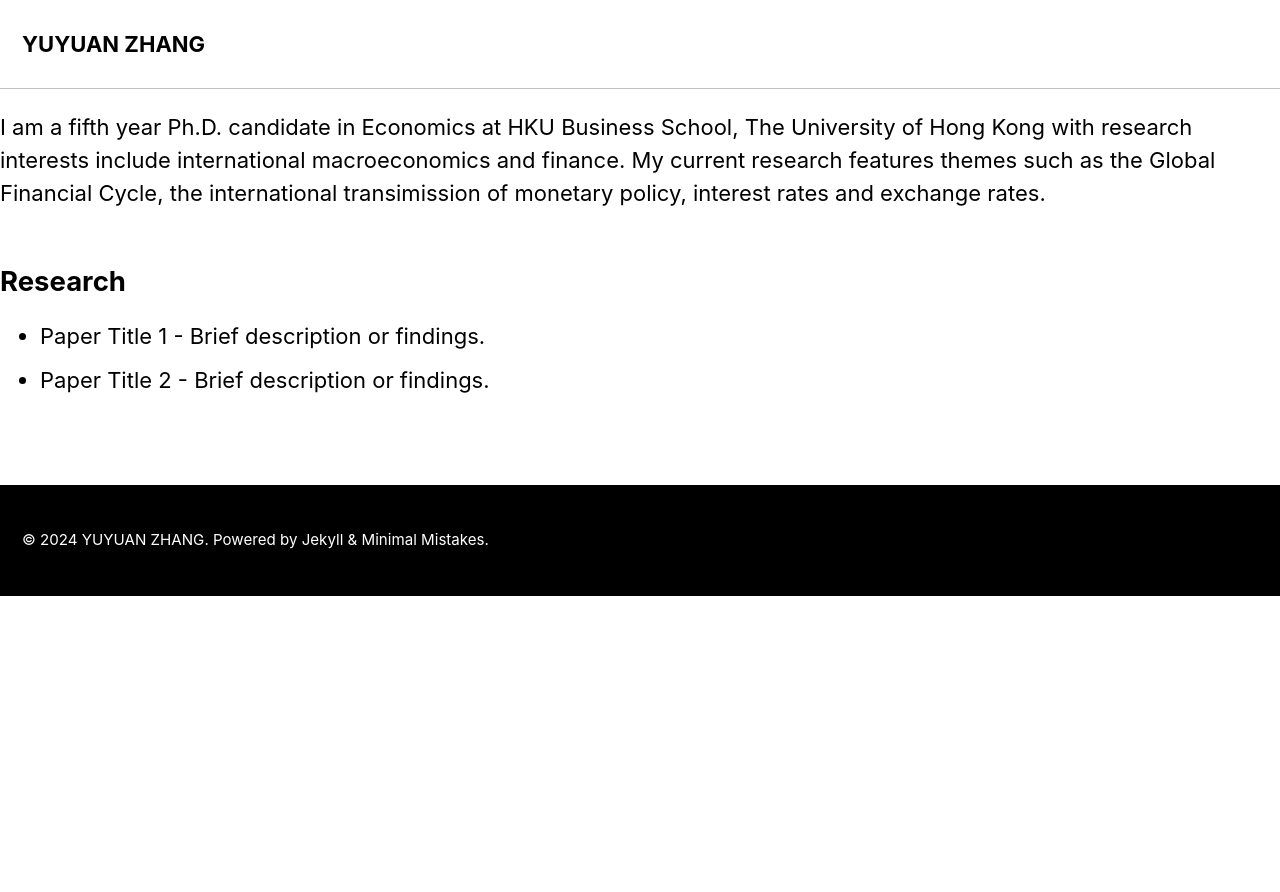
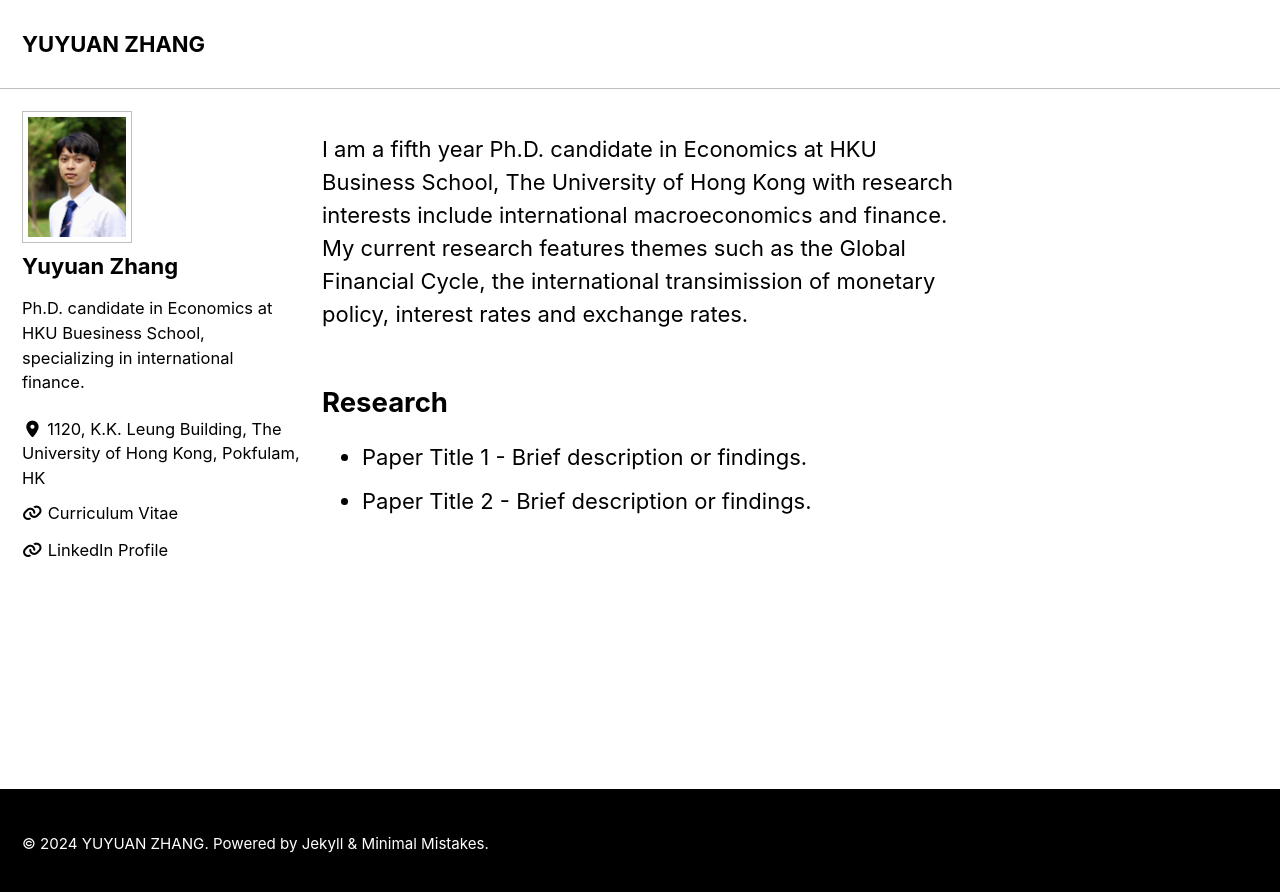
Before and after one commit to yuyuanecon/yuyuanecon.github.io, a Jekyll site: the page built from index.html, in a window 1280 px wide. Shown: the top 892 px of the page. Built offline with Jekyll 4.4.1, drawn with Linux system fonts in a browser that asks for light colours; cached includes are drawn as plain includes; the list of posts is cut into pages by our own code.

Commit message:
Update home.html

```diff
--- a/_layouts/home.html
+++ b/_layouts/home.html
@@ -1,17 +1,8 @@
 ---
+layout: archive
 ---
 
-<!doctype html>
-{% include copyright.html %}
-<html lang="{{ site.locale | replace: "_", "-" | default: "en" }}" class="no-js">
-  <head>
-    {% include head.html %}
-    {% include head/custom.html %}
-  </head>
-
-  <body class="layout--{{ page.layout | default: layout.layout }}{% if page.classes or layout.classes %}{{ page.classes | default: layout.classes | join: ' ' | prepend: ' ' }}{% endif %}" dir="{% if site.rtl %}rtl{% else %}ltr{% endif %}">
-    {% include_cached skip-links.html %}
-    {% include_cached masthead.html %}
+{{ content }}
 
 <div class="content">
   <section id="me">
@@ -29,13 +20,4 @@
   </section>
 </div>
 
-    <div id="footer" class="page__footer">
-      <footer>
-        {% include footer/custom.html %}
-        {% include_cached footer.html %}
-      </footer>
-    </div>
-
-    {% include scripts.html %}
-  </body>
-</html>
+{% include paginator.html %}
```
Lines whose indentation alone changed are shown as unchanged.
